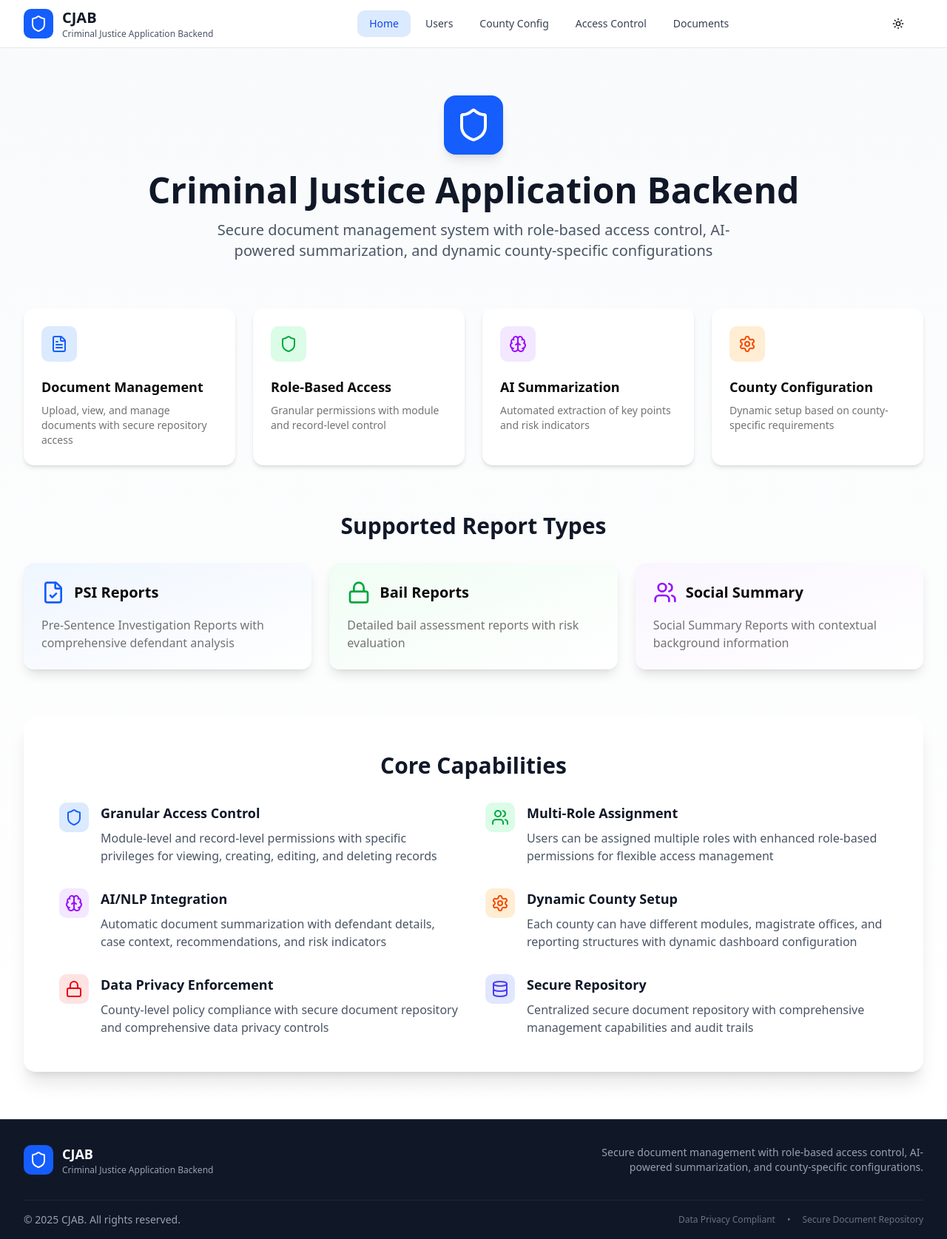
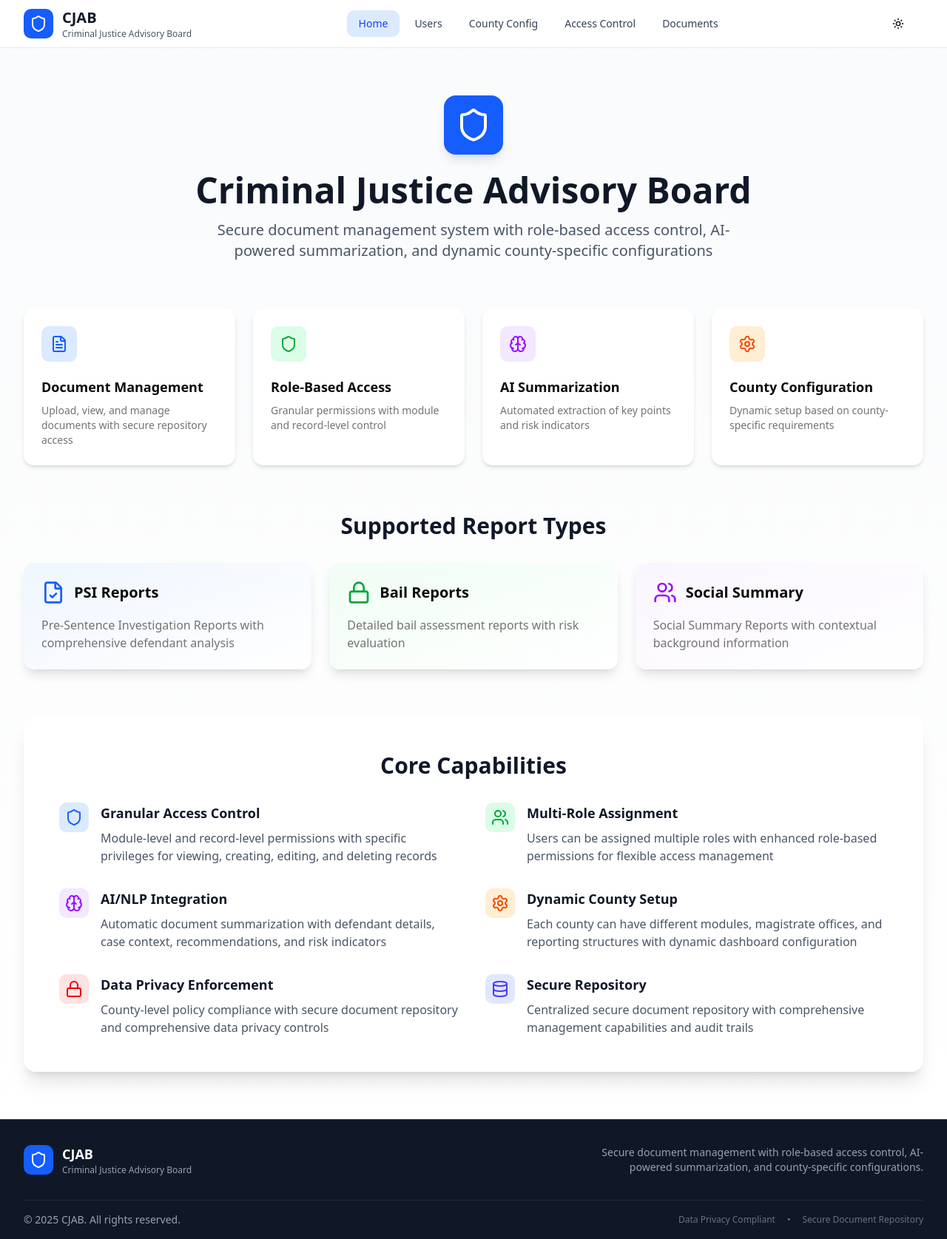
Before and after one commit to quantumapps-dev/cjab, a Next.js app: page / in a window 1280 px wide. Shown: the whole page at 74% size. Built offline with nearby package versions, Linux system fonts and the light colour scheme.

Commit message:
Update repository files

```diff
--- a/app/layout.tsx
+++ b/app/layout.tsx
@@ -18,7 +18,7 @@ const geistMono = Geist_Mono({
 })
 
 export const metadata: Metadata = {
-  title: "CJAB - Criminal Justice Application Backend",
+  title: "CJAB - Criminal Justice Advisory Board",
   description:
     "Secure document management system for criminal justice with role-based access control and AI-powered summarization",
 }
--- a/app/page.tsx
+++ b/app/page.tsx
@@ -15,7 +15,7 @@ export default function Home() {
             </div>
           </div>
           <h1 className="text-5xl font-bold text-gray-900 dark:text-white mb-4 text-balance">
-            Criminal Justice Application Backend
+            Criminal Justice Advisory Board
           </h1>
           <p className="text-xl text-gray-600 dark:text-gray-300 max-w-3xl mx-auto text-pretty">
             Secure document management system with role-based access control, AI-powered summarization, and dynamic
--- a/components/Footer.tsx
+++ b/components/Footer.tsx
@@ -16,7 +16,7 @@ export default function Footer() {
               </div>
               <div className="flex flex-col">
                 <span className="text-lg font-bold">CJAB</span>
-                <span className="text-xs text-gray-400">Criminal Justice Application Backend</span>
+                <span className="text-xs text-gray-400">Criminal Justice Advisory Board</span>
               </div>
             </div>
 
--- a/components/Header.tsx
+++ b/components/Header.tsx
@@ -34,7 +34,7 @@ export default function Header({ rightLogos = [] }: HeaderProps) {
               </div>
               <div className="flex flex-col">
                 <span className="text-xl font-bold text-gray-900 dark:text-white">CJAB</span>
-                <span className="text-xs text-gray-600 dark:text-gray-400">Criminal Justice Application Backend</span>
+                <span className="text-xs text-gray-600 dark:text-gray-400">Criminal Justice Advisory Board</span>
               </div>
             </Link>
           </div>
```
